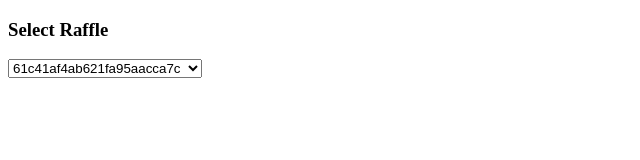
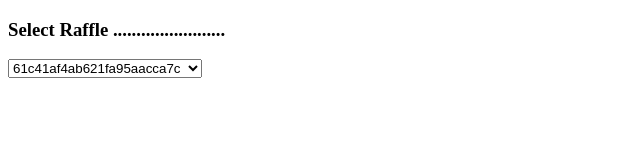
Before and after one commit to burhanChapter247/burhanchapter247.github.io, a plain HTML site: page index.html in a window 1280 px wide. Shown: the full height of the page, 0-640 px from the left. Drawn offline with Linux system fonts and the light colour scheme.

Commit message:
committed for FPT

```diff
--- a/index.html
+++ b/index.html
@@ -9,7 +9,7 @@
     <script src="main.js"></script>
   </head>
   <body>
-    <h3>Select Raffle</h3>
+    <h3>Select Raffle ........................</h3>
     <select id="selectRaffle"></select>
   </body>
 </html>
```
